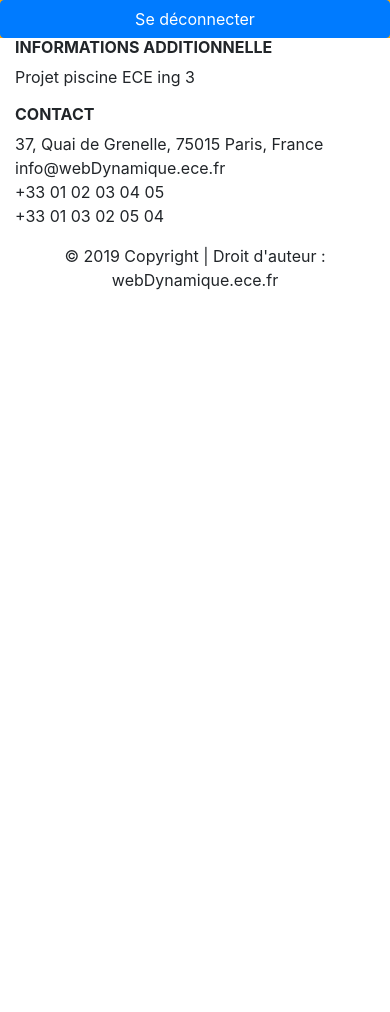
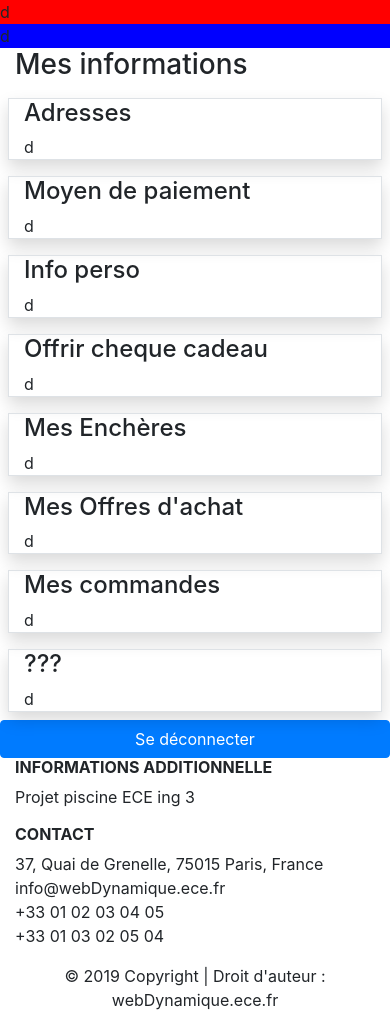
Before and after one commit to Etienne1999/Projet_Piscine, a PHP site: page /mon_compte.php in a window 390 px wide. Shown: the part 56-1068 px from the top of the page. Before the commit the page ends 346 px from the top, so only its background shows below. Run offline with PHP 8.4, Linux system fonts and the light colour scheme.

Commit message:
layout principal defini

```diff
--- a/mon_compte.php
+++ b/mon_compte.php
@@ -39,10 +39,66 @@
 	</header>
 	<!-- Conteneur -->
 	<div class="container-fluid">
-		<form method="post">
-			<button class="btn btn-primary btn-block" type="submit" name="btn">Se déconnecter</button>
-		</form>
+
+		<div class="row">
+			<div class="col-md-4" style="background-color: red">
+				<span>d</span>
+			</div>
+			<div class="col-md-8" style="background-color: blue">
+				<span>d</span>
+			</div>
+		</div>
 	</div>
+	<div class="container">
+		<h3>Mes informations</h3>
+		<div class="row d-flex justify-content-center">
+			<div class="col-md-5 border shadow m-2">
+				<h4>Adresses</h4>
+				<span>d</span>
+			</div>
+			<div class="col-md-5 border shadow m-2">
+				<h4>Moyen de paiement</h4>
+				<span>d</span>
+			</div>
+		</div>
+
+		<div class="row d-flex justify-content-center">
+			<div class="col-md-5 border shadow m-2">
+				<h4>Info perso</h4>
+				<span>d</span>
+			</div>
+			<div class="col-md-5 border shadow m-2">
+				<h4>Offrir cheque cadeau</h4>
+				<span>d</span>
+			</div>
+		</div>
+
+		<div class="row d-flex justify-content-center">
+			<div class="col-md-5 border shadow m-2">
+				<h4>Mes Enchères</h4>
+				<span>d</span>
+			</div>
+			<div class="col-md-5 border shadow m-2">
+				<h4>Mes Offres d'achat</h4>
+				<span>d</span>
+			</div>
+		</div>
+
+		<div class="row d-flex justify-content-center">
+			<div class="col-md-5 border shadow m-2">
+				<h4>Mes commandes</h4>
+				<span>d</span>
+			</div>
+			<div class="col-md-5 border shadow m-2">
+				<h4> ??? </h4>
+				<span>d</span>
+			</div>
+		</div>
+	</div>
+
+	<form method="post">
+		<button class="btn btn-primary btn-block" type="submit" name="btn">Se déconnecter</button>
+	</form>
 
 	<!-- Footer -->
 	<?php include("footer.php") ?>
```
